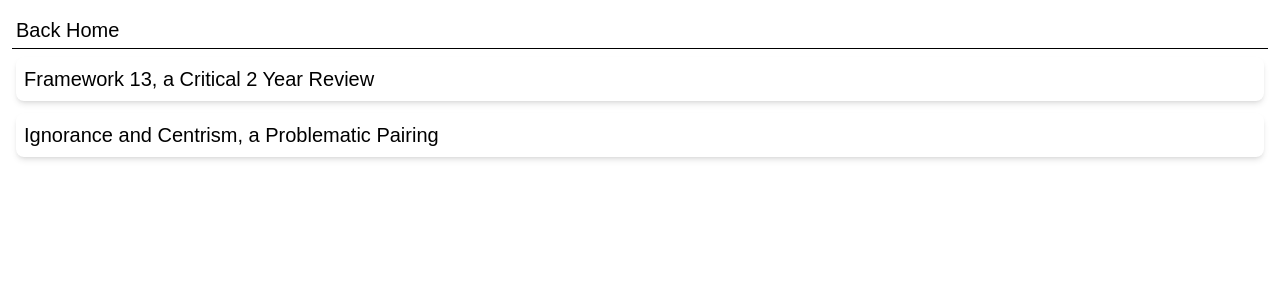
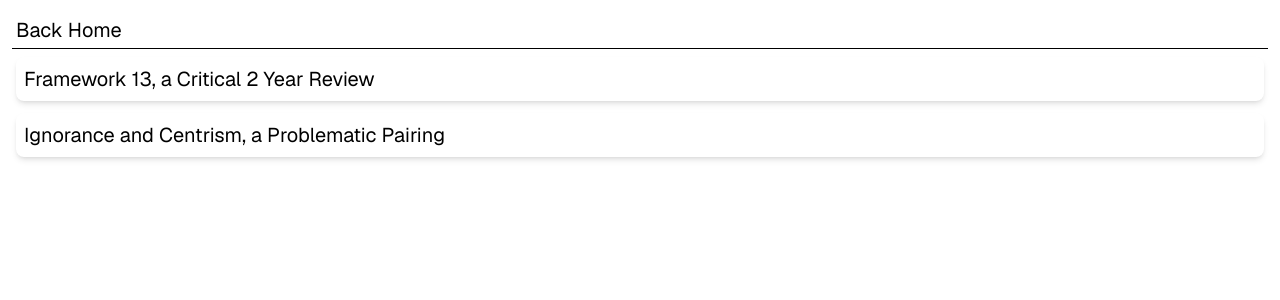
Before and after one commit to impka/personal-website, a Next.js app: page /blogs in a window 1280 px wide. Shown: the top 300 px of the page. Built offline with nearby package versions, Linux system fonts and the light colour scheme.

Commit message:
fix(css): use Geist font and repair wiggle keyframes
Co-Authored-By: Claude Opus 5.5 <noreply@anthropic.com>

```diff
--- a/src/app/globals.css
+++ b/src/app/globals.css
@@ -12,19 +12,15 @@
   --font-mono: var(--font-geist-mono);
 }
 
-body {
-  font-family: Arial, Helvetica, sans-serif;
-}
-
 @theme {
   --animate-wiggle: wiggle 0.15s ease-in-out 8;
 
-  @keyframes wiggle{
-    0%
+  @keyframes wiggle {
+    0%,
     100% {
       transform: rotate(-8deg);
     }
-    50%{
+    50% {
       transform: rotate(8deg);
     }
   }
--- a/src/app/layout.tsx
+++ b/src/app/layout.tsx
@@ -28,7 +28,7 @@ export default function RootLayout({
   return (
     <html lang="en">
       <body
-        className={`${geistSans.variable} ${geistMono.variable} antialiased`}
+        className={`${geistSans.variable} ${geistMono.variable} font-sans antialiased`}
       >
         {children}
       </body>
```
